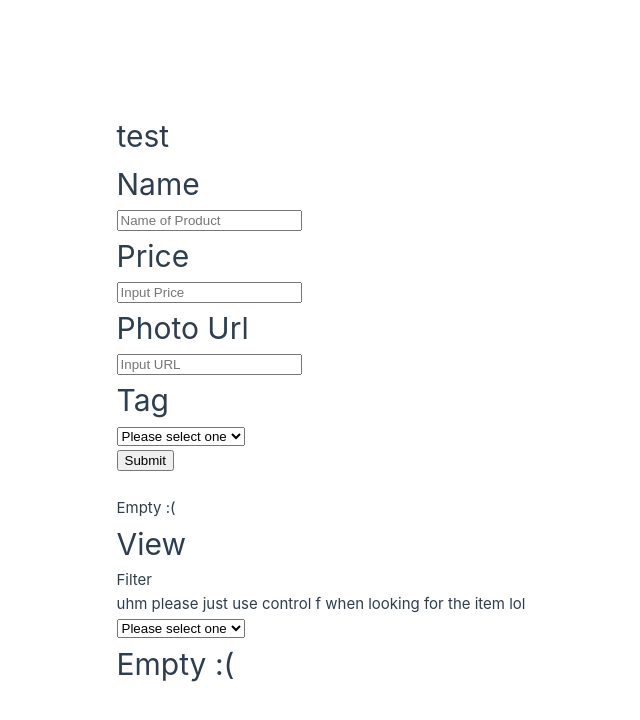
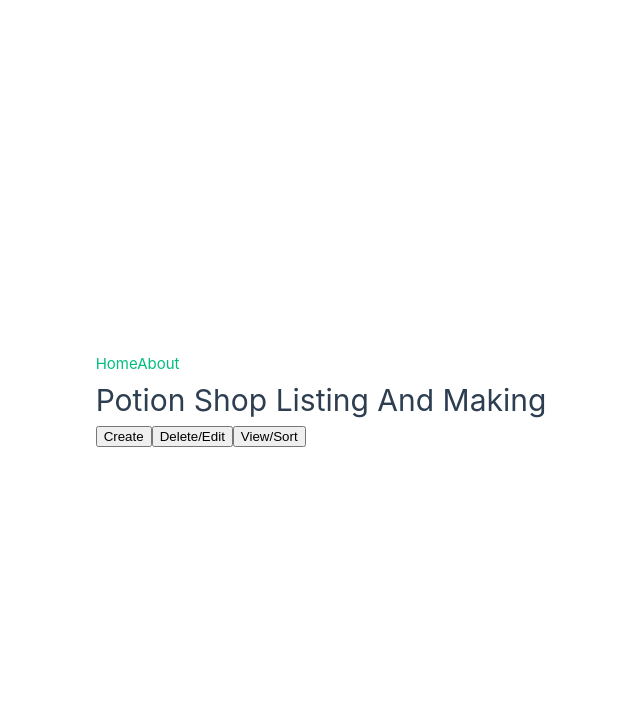
Before and after one commit to LueKely/Magic-Potion-Shop, a Vue app: page / in a window 1280 px wide. Shown: the top 720 px of the page, without its empty margins (319-959 px from the left). Built offline with nearby package versions, Linux system fonts and the light colour scheme.

Commit message:
adjusted and added routing

```diff
--- a/src/App.vue
+++ b/src/App.vue
@@ -1,90 +1,16 @@
 <script setup>
-	import FormInput from './components/FormInput.vue';
-	import InputItems from './components/InputItems.vue';
-	import { ref, onMounted } from 'vue';
-	import FilterItems from './components/FilterItems.vue';
+	import { RouterLink, RouterView } from 'vue-router';
 
-	const itemArray = ref([]);
-
-	const isEmpty = ref(localStorage.length == 0);
-
-	function pushArray(e) {
-		itemArray.value.push(e);
-	}
-
-	function submitToStorage(e) {
-		localStorage.setItem(
-			localStorage.length == 0 ? '1' : (localStorage.length + 1).toString(),
-			JSON.stringify(e)
-		);
-		pushArray(e);
-	}
-
-	function check() {
-		if (!isEmpty.value) {
-			pushAll();
-			console.log('not empty');
-			console.table(itemArray.value);
-			console.table(localStorage);
-		} else {
-			console.log('empty');
-			itemArray.value = [];
-		}
-	}
-
-	function pushAll() {
-		itemArray.value = [];
-		for (let index = 0; index < localStorage.length; index++) {
-			pushArray(JSON.parse(localStorage.getItem((index + 1).toString())));
-		}
-	}
-
-	function editItem(e) {
-		localStorage.setItem(
-			(e.index + 1).toString(),
-			JSON.stringify(e.emitedItem)
-		);
-		itemArray.value.splice(e.index, 1, e.emitedItem);
-	}
-
-	function rewrite() {
-		for (let index = 0; index < itemArray.value.length; index++) {
-			localStorage.setItem(
-				(index + 1).toString(),
-				JSON.stringify(itemArray.value[index])
-			);
-		}
-	}
-
-	function deleteItem(e) {
-		itemArray.value.splice(e, 1);
-		localStorage.clear();
-		rewrite();
-		console.table(localStorage);
-	}
-
-	onMounted(() => {
-		check();
-	});
+	// import PotionShop from './views/PotionShop.vue';
 </script>
 
 <template>
-	<FormInput @item-out="submitToStorage"></FormInput>
-
-	<!-- wrapper -->
-
-	<div v-if="itemArray.length == 0">Empty :(</div>
-
-	<InputItems
-		v-for="(items, index) in itemArray"
-		:key="items.id"
-		:item="items"
-		:index="index"
-		@edited-item="editItem"
-		@index-item="deleteItem"
-	></InputItems>
-
-	<FilterItems :items="itemArray"></FilterItems>
+	<!-- <PotionShop></PotionShop> -->
+	<nav>
+		<RouterLink to="/">Home</RouterLink>
+		<RouterLink to="/ShitPost">About</RouterLink>
+	</nav>
+	<RouterView />
 </template>
 
 <style scoped></style>
--- a/src/components/FilterItems.vue
+++ b/src/components/FilterItems.vue
@@ -11,15 +11,20 @@
 			<option>Laundry</option>
 			<option>Misc</option>
 		</select>
+
+		<div>Search result: {{ arrLength }}</div>
+
 		<div v-if="!isNone">
 			<p>{{ userChoice }}</p>
 		</div>
 	</div>
+
 	<div v-if="isEmpty">
 		<h1>Empty :(</h1>
 	</div>
 
 	<div v-else>
+		<!-- <div v-if="arrLength">Search result: {{ filteredArray.value.length }}</div> -->
 		<div v-for="item in filteredArray" :key="item.id">
 			<img :src="item.url" :alt="item.url" />
 
@@ -39,6 +44,7 @@
 <script setup>
 	import { ref, computed, watch } from 'vue';
 	const prop = defineProps({ items: Array });
+
 	const userChoice = ref('');
 	const isEmpty = computed(() => {
 		return prop.items.length == 0;
@@ -47,7 +53,10 @@
 		return userChoice.value == 'None';
 	});
 	const filteredArray = ref([]);
-
+	const arrLength = computed(() => {
+		return filteredArray.value.length;
+	});
+	console.log(arrLength.value);
 	function noFilter() {
 		filteredArray.value = [];
 		prop.items.forEach((item) => {
--- a/src/components/FormInput.vue
+++ b/src/components/FormInput.vue
@@ -1,5 +1,5 @@
 <template>
-	<h1>test</h1>
+	<h1>Create</h1>
 
 	<!-- Label -->
 	<div>
--- a/src/main.js
+++ b/src/main.js
@@ -1,11 +1,11 @@
 import { createApp } from 'vue';
 import App from './App.vue';
-// import router from './router'
+import router from './router';
 
 import './assets/main.css';
 
 const app = createApp(App);
 
-// app.use(router)
+app.use(router);
 
 app.mount('#app');
--- a/src/router/index.js
+++ b/src/router/index.js
@@ -1,23 +1,23 @@
-// import { createRouter, createWebHistory } from 'vue-router'
-// import HomeView from '../views/HomeView.vue'
+import { createRouter, createWebHistory } from 'vue-router';
+import PotionShop from '../views/PotionShop.vue';
 
-// const router = createRouter({
-//   history: createWebHistory(import.meta.env.BASE_URL),
-//   routes: [
-//     {
-//       path: '/',
-//       name: 'home',
-//       component: HomeView
-//     },
-//     {
-//       path: '/about',
-//       name: 'about',
-// route level code-splitting
-// this generates a separate chunk (About.[hash].js) for this route
-// which is lazy-loaded when the route is visited.
-//       component: () => import('../views/AboutView.vue')
-//     }
-//   ]
-// })
+const router = createRouter({
+	history: createWebHistory(import.meta.env.BASE_URL),
+	routes: [
+		{
+			path: '/',
+			name: 'Potion',
+			component: PotionShop,
+		},
+		{
+			path: '/ShitPost',
+			name: 'ShitPost',
+			// route level code-splitting
+			// this generates a separate chunk (About.[hash].js) for this route
+			// which is lazy-loaded when the route is visited.
+			component: () => import('../views/PotionShitPost.vue'),
+		},
+	],
+});
 
-// export default router
+export default router;
--- /dev/null
+++ b/src/views/PotionShitPost.vue
@@ -0,0 +1,3 @@
+<template>
+	<h1>BUY MY FUCKING POTIONS YOU DIP</h1>
+</template>
--- a/src/views/PotionShop.vue
+++ b/src/views/PotionShop.vue
@@ -0,0 +1,109 @@
+<script setup>
+	import FormInput from '../components/FormInput.vue';
+	import InputItems from '../components/InputItems.vue';
+	import { ref, onMounted } from 'vue';
+	import FilterItems from '../components/FilterItems.vue';
+
+	const itemArray = ref([]);
+	const userChoice = ref('');
+	const isEmpty = ref(localStorage.length == 0);
+
+	function giveChoice(word) {
+		userChoice.value = word;
+		console.log(userChoice.value);
+	}
+
+	function pushArray(e) {
+		itemArray.value.push(e);
+	}
+
+	function submitToStorage(e) {
+		localStorage.setItem(
+			localStorage.length == 0 ? '1' : (localStorage.length + 1).toString(),
+			JSON.stringify(e)
+		);
+		pushArray(e);
+	}
+
+	function check() {
+		if (!isEmpty.value) {
+			pushAll();
+			console.log('not empty');
+			console.table(itemArray.value);
+			console.table(localStorage);
+		} else {
+			console.log('empty');
+			itemArray.value = [];
+		}
+	}
+
+	function pushAll() {
+		itemArray.value = [];
+		for (let index = 0; index < localStorage.length; index++) {
+			pushArray(JSON.parse(localStorage.getItem((index + 1).toString())));
+		}
+	}
+
+	function editItem(e) {
+		localStorage.setItem(
+			(e.index + 1).toString(),
+			JSON.stringify(e.emitedItem)
+		);
+		itemArray.value.splice(e.index, 1, e.emitedItem);
+	}
+
+	function rewrite() {
+		for (let index = 0; index < itemArray.value.length; index++) {
+			localStorage.setItem(
+				(index + 1).toString(),
+				JSON.stringify(itemArray.value[index])
+			);
+		}
+	}
+
+	function deleteItem(e) {
+		itemArray.value.splice(e, 1);
+		localStorage.clear();
+		rewrite();
+		console.table(localStorage);
+	}
+
+	onMounted(() => {
+		check();
+	});
+</script>
+
+<template>
+	<div><h1>Potion Shop Listing And Making</h1></div>
+
+	<div>
+		<button @click="giveChoice('create')">Create</button>
+		<button @click="giveChoice('delete')">Delete/Edit</button>
+		<button @click="giveChoice('view')">View/Sort</button>
+	</div>
+
+	<div v-show="userChoice == 'create'">
+		<FormInput @item-out="submitToStorage"></FormInput>
+	</div>
+
+	<!-- wrapper -->
+	<div v-show="userChoice == 'delete'">
+		<div v-if="itemArray.length == 0">Empty :(</div>
+		<div v-else>
+			<InputItems
+				v-for="(items, index) in itemArray"
+				:key="items.id"
+				:item="items"
+				:index="index"
+				@edited-item="editItem"
+				@index-item="deleteItem"
+			></InputItems>
+		</div>
+	</div>
+
+	<div v-show="userChoice == 'view'">
+		<FilterItems :items="itemArray"></FilterItems>
+	</div>
+</template>
+
+<style scoped></style>
```
